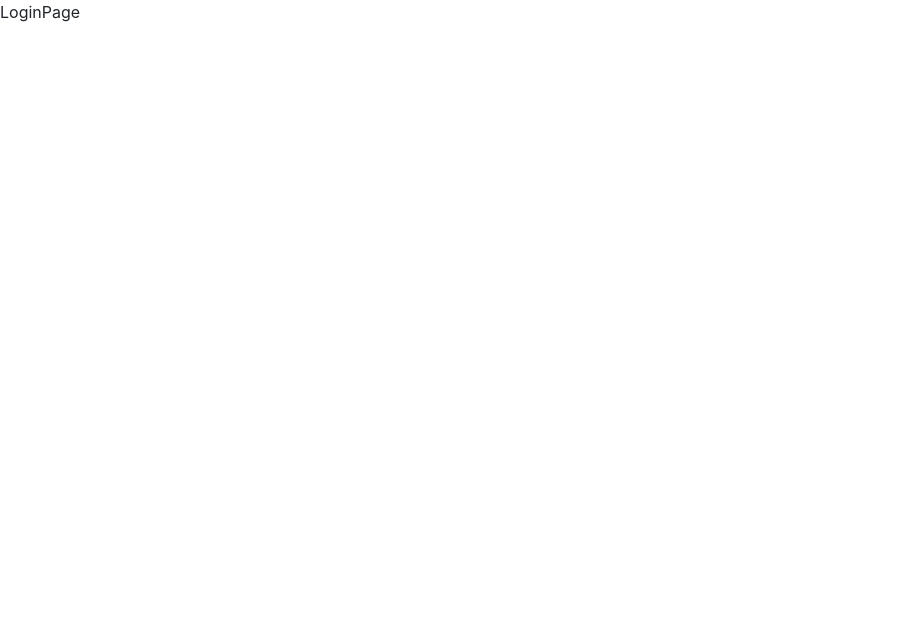
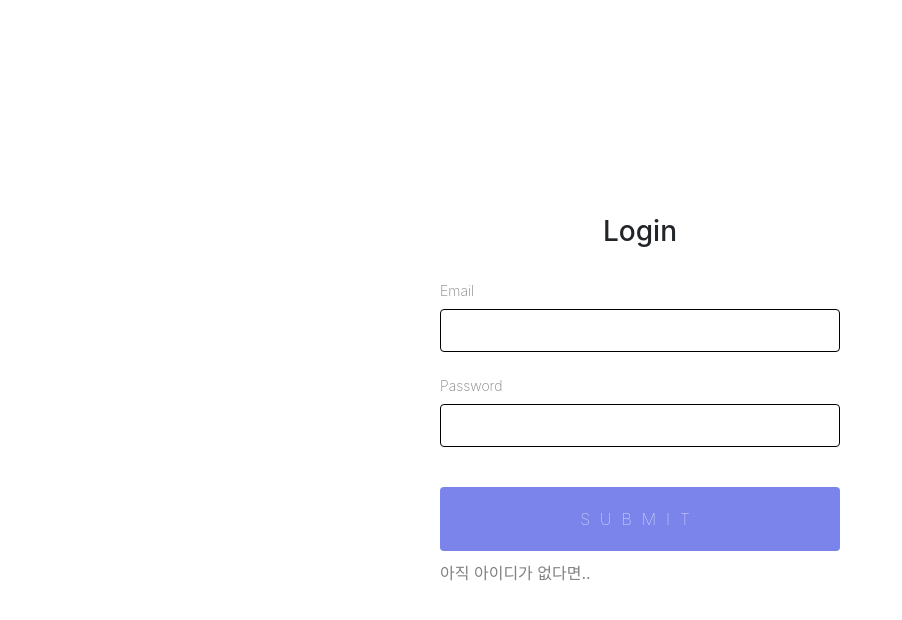
Before and after one commit to minhoo03/react-drive, a React (Create React App) app: page /login in a window 1280 px wide. Shown: the top 620 px of the page, without its empty margins (0-902 px from the left). Built offline with nearby package versions, Linux system fonts and the light colour scheme; no server answers.

Commit message:
Login/Register

```diff
--- a/package.json
+++ b/package.json
@@ -8,6 +8,7 @@
     "@testing-library/user-event": "^12.1.10",
     "bootstrap": "^4.6.0",
     "firebase": "^8.2.10",
+    "md5": "^2.3.0",
     "node-sass": "^5.0.0",
     "react": "^17.0.1",
     "react-bootstrap": "^1.5.1",
--- a/src/App.js
+++ b/src/App.js
@@ -1,23 +1,39 @@
 import {
-  BrowserRouter as Router,
   Switch,
   Route,
-  Link
+  useHistory
 } from "react-router-dom";
+
 import DrivePage from './components/DrivePage/DrivePage'
 import RegisterPage from './components/RegisterPage/RegisterPage'
 import LoginPage from './components/LoginPage/LoginPage'
+import firebase from './firebase'
 import './App.css';
+import { useEffect } from "react";
 
-function App() {
+function App(props) {
+
+  let history = useHistory()
+
+  useEffect(() => {
+    // user의 상태
+    firebase.auth().onAuthStateChanged(user => {
+      // login
+      if(user) {
+        history.push('/')
+      } else {
+        // not login
+        history.push('/login')
+      }
+    })
+  }, [])
+
   return (
-    <Router>
-        <Switch>
-          <Route exact path="/" component={DrivePage} />
-          <Route path="/register" component={RegisterPage} />
-          <Route path="/login" component={LoginPage} />
-        </Switch>
-    </Router>
+      <Switch>
+        <Route exact path="/" component={DrivePage} />
+        <Route path="/register" component={RegisterPage} />
+        <Route path="/login" component={LoginPage} />
+      </Switch>
   );
 }
 
--- a/src/components/LoginPage/LoginPage.js
+++ b/src/components/LoginPage/LoginPage.js
@@ -1,9 +1,62 @@
 import React from 'react'
+import { useState } from 'react'
+import { useForm } from 'react-hook-form'
+import { Link } from 'react-router-dom'
+import firebase from '../../firebase'
 
 export default function LoginPage() {
+
+    const { register, errors, handleSubmit } = useForm({})
+    const [errorFromSubmit, setErrorFromSubmit] = useState('')
+    const [loading, setLoading] = useState(false)
+
+    const onSubmit = async (data) => {
+        try{
+            setLoading(true)
+
+            await firebase.auth().signInWithEmailAndPassword(data.email, data.password)
+
+            setLoading(false)
+        } catch(error) {
+            setErrorFromSubmit(error.message)
+            setLoading(false)
+            setTimeout(() => {
+                setErrorFromSubmit('')
+            }, 5000);
+        }
+    }
+
     return (
-        <div>
-            LoginPage
+        <div className="auth_wrapper">
+            <div>
+                <h3>
+                    Login
+                </h3>
+            </div>
+
+            <form onSubmit={handleSubmit(onSubmit)}>
+                <label>Email</label>
+                <input
+                    name="email"
+                    type="email"
+                    ref={register({ required: true, pattern: /^\S+@\S+$/i})}
+                />
+                {errors.email && <p>This field is required.</p>}
+
+                <label>Password</label>
+                <input
+                    name="password"
+                    type="password"
+                    ref={register({ required: true, minLength: 6 })}
+                />
+                {errors.password && errors.password.type === 'required' && <p>This field is required.</p>}
+                {errors.password && errors.password.type === 'minLength' && <p>Your input exceed minimum length.</p>}
+
+                {errorFromSubmit && <p>{errorFromSubmit}</p>}
+
+                <input type="submit" disabled={loading} />
+                <Link style={{color: 'gray', textDecoration:'none'}} to="register">아직 아이디가 없다면..</Link>
+            </form>
         </div>
     )
 }
--- a/src/components/RegisterPage/RegisterPage.js
+++ b/src/components/RegisterPage/RegisterPage.js
@@ -1,12 +1,15 @@
 import React from 'react'
 import { useRef, useState } from 'react'
 import { useForm } from 'react-hook-form'
+import { Link } from 'react-router-dom'
 import firebase from '../../firebase'
+import md5 from 'md5'
 
 export default function RegisterPage() {
 
     const { register, watch, errors, handleSubmit } = useForm({mode: 'onChange'})
     const [errorFromSubmit, setErrorFromSubmit] = useState('')
+    const [loading, setLoading] = useState(false)
 
     const password = useRef()
     password.current = watch('password')
@@ -14,11 +17,25 @@ export default function RegisterPage() {
 
     const onSubmit = async (data) => {
         try{
+            setLoading(true)
             let createdUser = await firebase
             .auth()
             .createUserWithEmailAndPassword(data.email, data.password)
+
+            await createdUser.user.updateProfile({
+                displayName: data.name,
+                photoURL: `http://gravatar.com/avatar/${md5(createdUser.user.email)}?d=identicon`
+            })
+
+            await firebase.database().ref('users').child(createdUser.user.uid).set({
+                displayName: createdUser.user.displayName,
+                photoURL: createdUser.user.photoURL
+            })
+
+            setLoading(false)
         } catch(error) {
             setErrorFromSubmit(error.message)
+            setLoading(false)
             setTimeout(() => {
                 setErrorFromSubmit('')
             }, 5000);
@@ -68,7 +85,10 @@ export default function RegisterPage() {
                 />
                 {errors.password_confirm && <p>The password is not correct.</p>}
 
-                <input type="submit" />
+                {errorFromSubmit && <p>{errorFromSubmit}</p>}
+
+                <input type="submit" disabled={loading} />
+                <Link style={{color: 'gray', textDecoration:'none'}} to="login">이미 아이디가 있다면..</Link>
             </form>
         </div>
     )
--- a/src/index.js
+++ b/src/index.js
@@ -3,6 +3,10 @@ import ReactDOM from 'react-dom';
 import './index.scss';
 import App from './App';
 import reportWebVitals from './reportWebVitals';
+
+import {
+  BrowserRouter as Router,
+} from "react-router-dom";
 
 import { Provider } from 'react-redux'
 import { createStore, applyMiddleware } from 'redux';
@@ -20,7 +24,10 @@ ReactDOM.render(
           window.__REDUX_DEVTOOLS_EXTENSION__&&
           window.__REDUX_DEVTOOLS_EXTENSION__()
         )}>
-          <App />
+          {/* App 내부에서 switch를 감싸던 Router를 App을 감싸게 만듦 */}
+          <Router>
+            <App />
+          </Router>
       </Provider>
     </React.StrictMode>,
 
```
Also changed, not shown: 1 other file (tests, documents, lock files or other folders).
